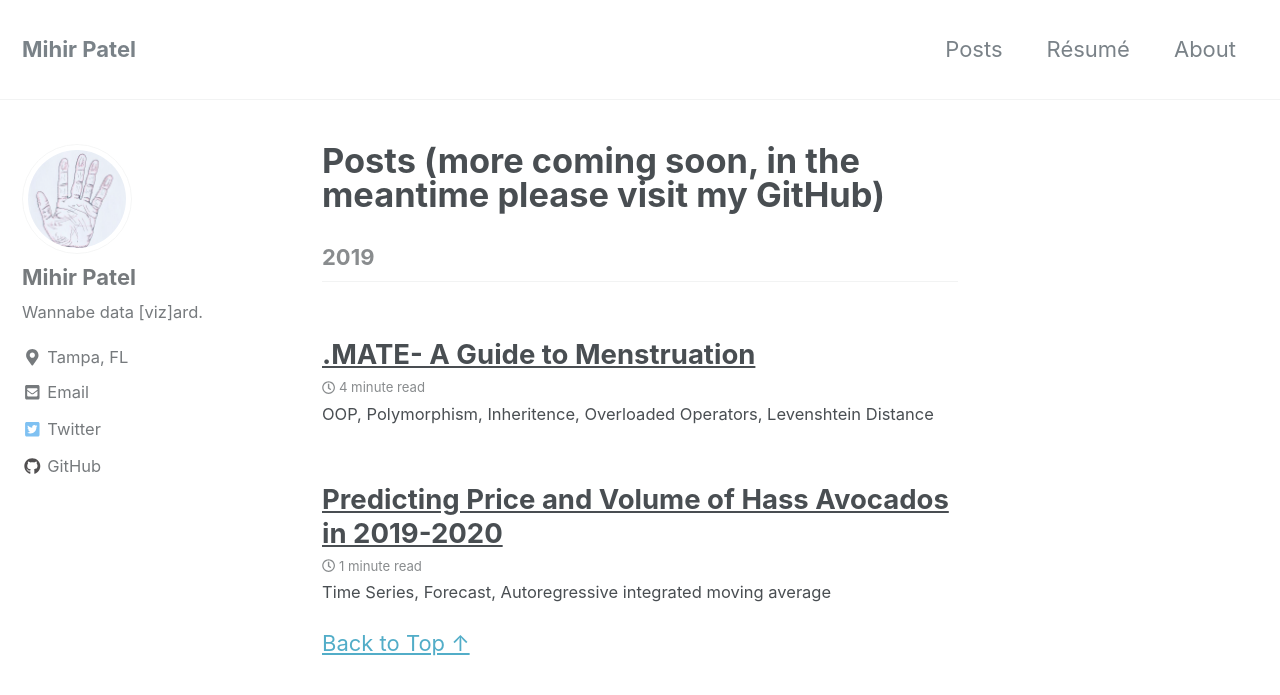
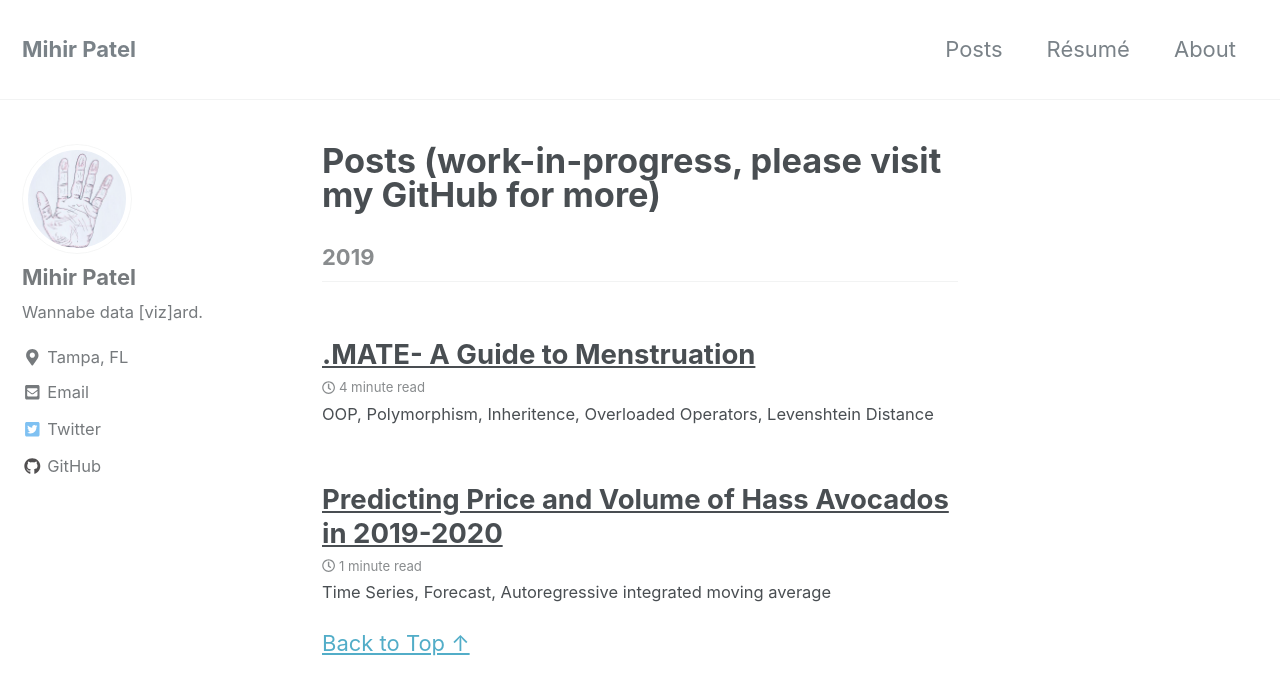
Before and after one commit to mihirp161/mihirp161.github.io, a Jekyll site: the page built from _pages/projectportfolio.md, in a window 1280 px wide and 900 px high. Shown: the top 695 px of the window. Built offline with Jekyll 4.4.1, drawn with Linux system fonts in a browser that asks for light colours; nearby versions of some CDN libraries.

Commit message:
Update projectportfolio.md

```diff
--- a/_pages/projectportfolio.md
+++ b/_pages/projectportfolio.md
@@ -1,7 +1,7 @@
 ---
 layout: posts
 permalink: /projectportfolio/
-title: "Posts (more coming soon, in the meantime please visit my GitHub)"
+title: "Posts (work-in-progress, please visit my GitHub for more)"
 author_profile: true
 header:
 ---
```
